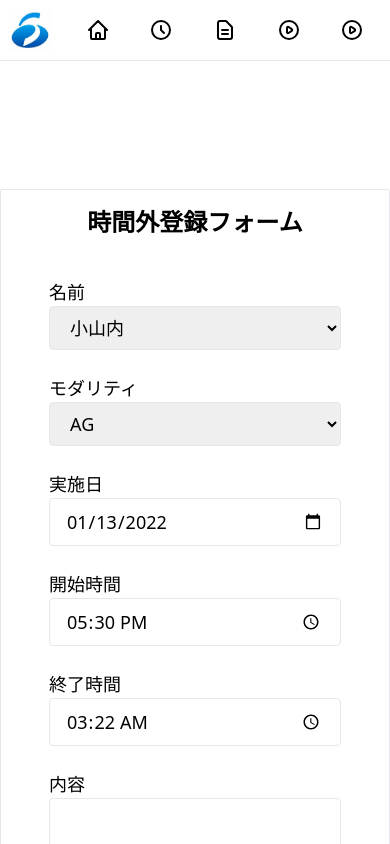
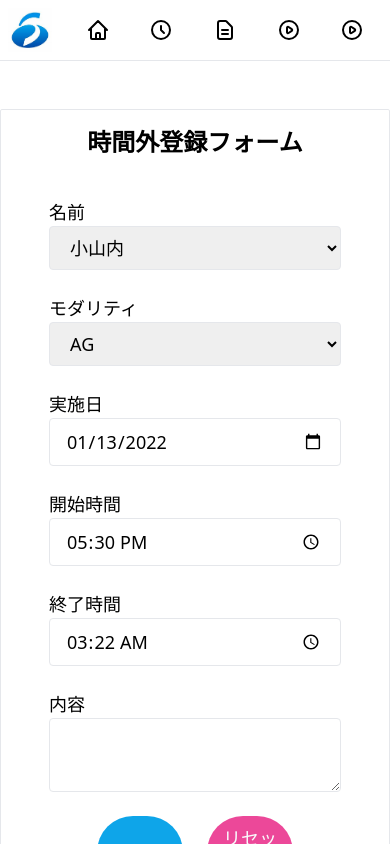
Before and after one commit to ossa03/ssn-hp-rg-portal, a Next.js app: page /overtimeForm in a window 390 px wide. Shown: the top 844 px of the page. Built offline with nearby package versions, Linux system fonts and the light colour scheme.

Commit message:
mobile header2

```diff
--- a/pages/overtimeForm.tsx
+++ b/pages/overtimeForm.tsx
@@ -105,7 +105,7 @@ const OvertimeForm = () => {
 	// フォームコンポーネント
 	const FormComponent: JSX.Element = (
 		<form
-			className="flex flex-col h-max  md:w-[560px]  min-w-[380px] my-8 mx-auto border rounded-sm shadow-sm"
+			className="flex flex-col h-max  md:w-[560px]  min-w-[370px] my-8 mx-auto border rounded-sm shadow-sm"
 			onSubmit={handleSubmit(onSubmit)}
 		>
 			<div className="flex flex-col w-full ">
--- a/src/components/layout.tsx
+++ b/src/components/layout.tsx
@@ -5,7 +5,7 @@ const Layout: FC = ({ children }) => {
 	return (
 		<>
 			<Header />
-			<div className="min-h-screen bg-blue mx-auto pt-4 container mt-[80px] overflow-hidden">
+			<div className="min-h-screen bg-blue mx-auto pt-4 container md:mt-[80px] overflow-hidden">
 				<main>{children}</main>
 			</div>
 		</>
```
